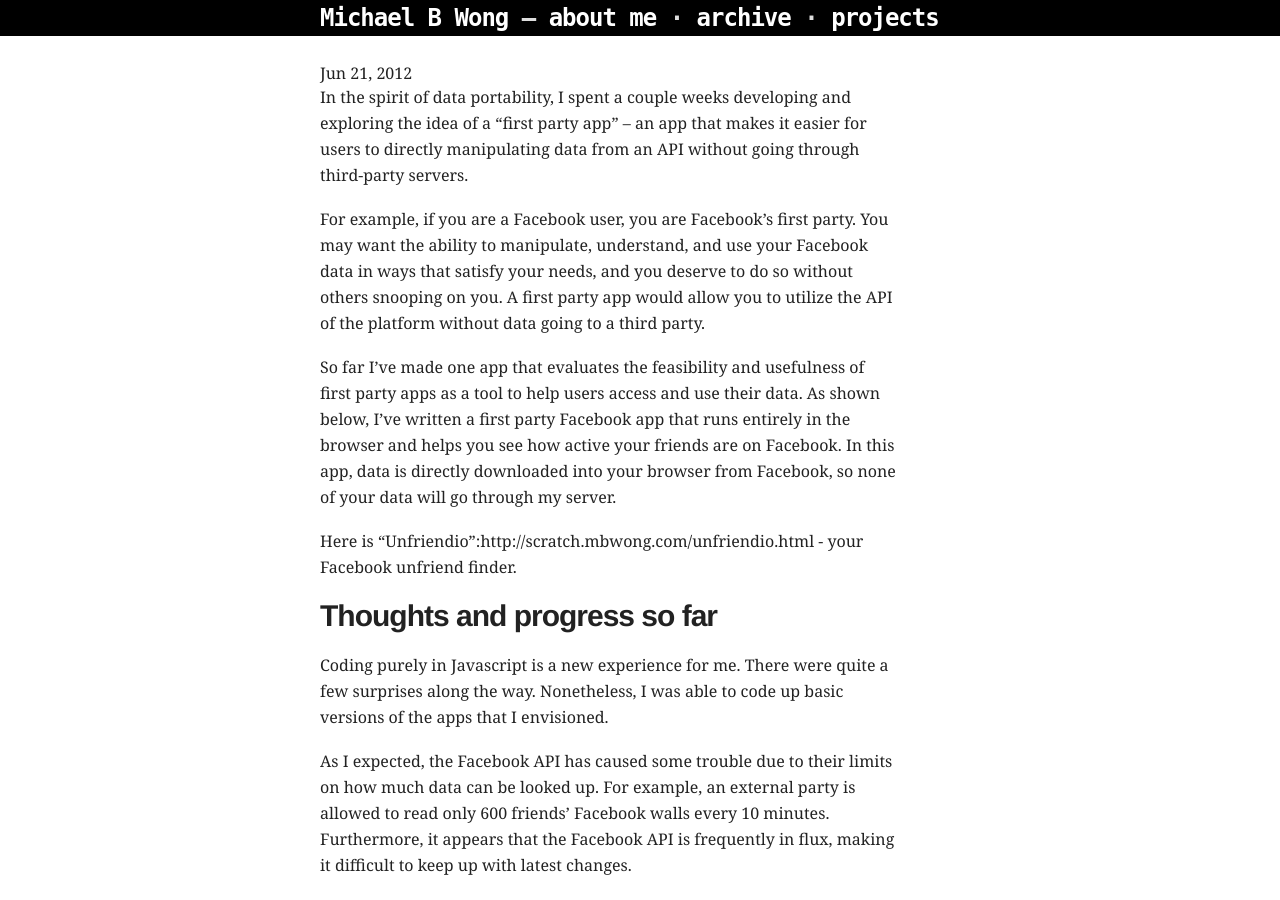
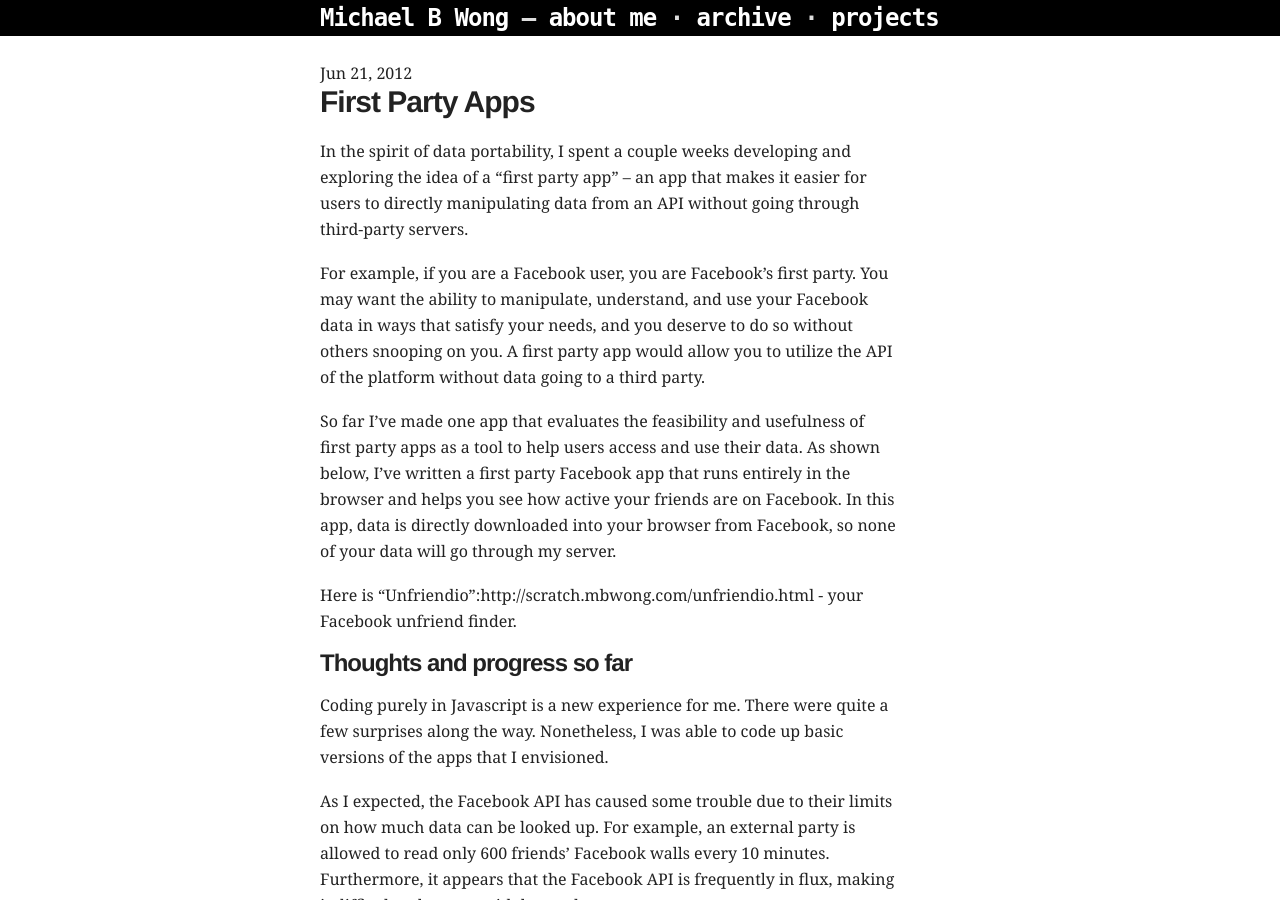
Before and after one commit to mbwong/mbwong.github.com, a Jekyll site: the page built from _posts/2012-06-21-first-party-apps.md, in a window 1280 px wide and 900 px high. Built offline with Jekyll 4.4.1, drawn with Linux system fonts in a browser that asks for light colours.

Commit message:
edits to first party apps

```diff
--- a/_posts/2012-06-21-first-party-apps.md
+++ b/_posts/2012-06-21-first-party-apps.md
@@ -3,6 +3,8 @@
 title: First Party Apps
 layout: post
 ---
+
+# First Party Apps
 
 In the spirit of data portability, I spent a couple weeks developing and exploring the idea of a "first party app" -- an app that makes it easier for users to directly manipulating data from an API without going through third-party servers.
 
@@ -12,7 +14,7 @@
 
 Here is "Unfriendio":http://scratch.mbwong.com/unfriendio.html - your Facebook unfriend finder.
 
-# Thoughts and progress so far
+## Thoughts and progress so far
 
 Coding purely in Javascript is a new experience for me. There were quite a few surprises along the way. Nonetheless, I was able to code up basic versions of the apps that I envisioned.
 
```
